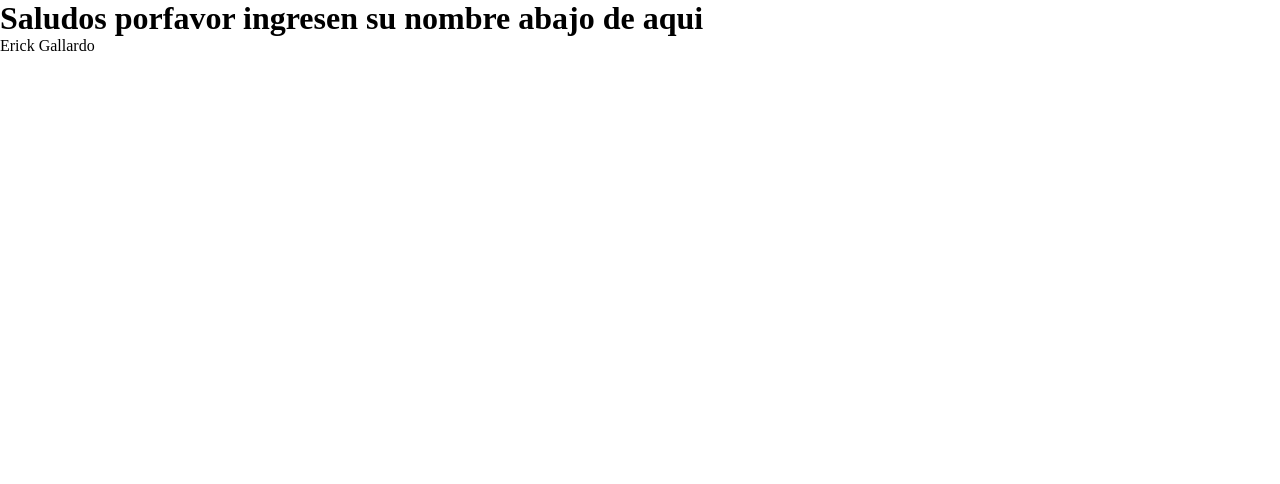
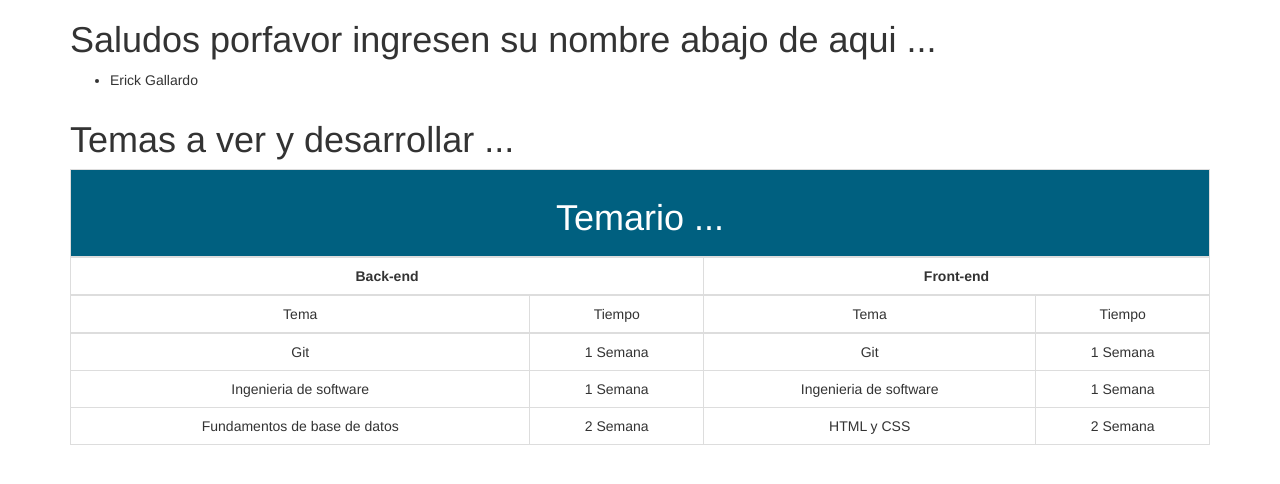
Before and after one commit to IngSoftBackend/ADP, a plain HTML site: page index.html in a window 1280 px wide. Drawn offline with nearby package versions, Linux system fonts and the light colour scheme.

Commit message:
Erick Gallardo : Modificando index para mostrar temario a impartir

```diff
--- a/css/estilo.css
+++ b/css/estilo.css
@@ -1,5 +1,4 @@
-*{
-    margin: 0;
-    padding: 0;
-    border: 0;
+.bg-blue-dark {
+    background: #006080;
+    color: #fff;
 }
--- a/index.html
+++ b/index.html
@@ -1,16 +1,68 @@
 <!DOCTYPE html>
 <html lang="en">
+
 <head>
     <meta charset="UTF-8">
     <meta name="viewport" content="width=device-width, initial-scale=1.0">
     <meta http-equiv="X-UA-Compatible" content="ie=edge">
+    <link rel="stylesheet" href="https://maxcdn.bootstrapcdn.com/bootstrap/3.3.7/css/bootstrap.min.css"
+        integrity="sha384-BVYiiSIFeK1dGmJRAkycuHAHRg32OmUcww7on3RYdg4Va+PmSTsz/K68vbdEjh4u" crossorigin="anonymous">
     <link rel="stylesheet" href="css/estilo.css">
     <title>Pruebas uno</title>
 </head>
+
 <body>
-    <h1>Saludos porfavor ingresen su nombre abajo de aqui</h1>
-    <ul>
-        <li>Erick Gallardo</li>
-    </ul>
+    <div class="container">
+        <h1>Saludos porfavor ingresen su nombre abajo de aqui ...</h1>
+        <ul class="">
+            <li>Erick Gallardo</li>
+        </ul>
+    </div>
+
+    <div class="container">
+        <h1>Temas a ver y desarrollar ...</h1>
+        <div>
+            <table class="table table-hover table-bordered">
+                <thead>
+                    <tr class="bg-blue-dark ">
+                        <th colspan="4" class="text-center">
+                            <h1> Temario ... </h1>
+                        </th>
+                    </tr>
+                    <tr>
+                        <th colspan="2" class="text-center">Back-end</th>
+                        <th colspan="2" class="text-center">Front-end</th>
+                    </tr>
+                    <tr>
+                        <td class="text-center">Tema</td>
+                        <td class="text-center">Tiempo</td>
+                        <td class="text-center">Tema</td>
+                        <td class="text-center">Tiempo</td>
+                    </tr>
+                </thead>
+                <tbody>
+                    <tr>
+                        <td class="text-center">Git</td>
+                        <td class="text-center"> 1 Semana</td>
+                        <td class="text-center">Git</td>
+                        <td class="text-center"> 1 Semana</td>
+                    </tr>
+                    <tr>
+                        <td class="text-center">Ingenieria de software</td>
+                        <td class="text-center">1 Semana</td>
+                        <td class="text-center">Ingenieria de software</td>
+                        <td class="text-center">1 Semana</td>
+                    </tr>
+                    <tr>
+                        <td class="text-center">Fundamentos de base de datos</td>
+                        <td class="text-center"> 2 Semana</td>
+                        <td class="text-center">HTML y CSS</td>
+                        <td class="text-center"> 2 Semana</td>
+                    </tr>
+                </tbody>
+            </table>
+        </div>
+    </div>
 </body>
+
 </html>
```
